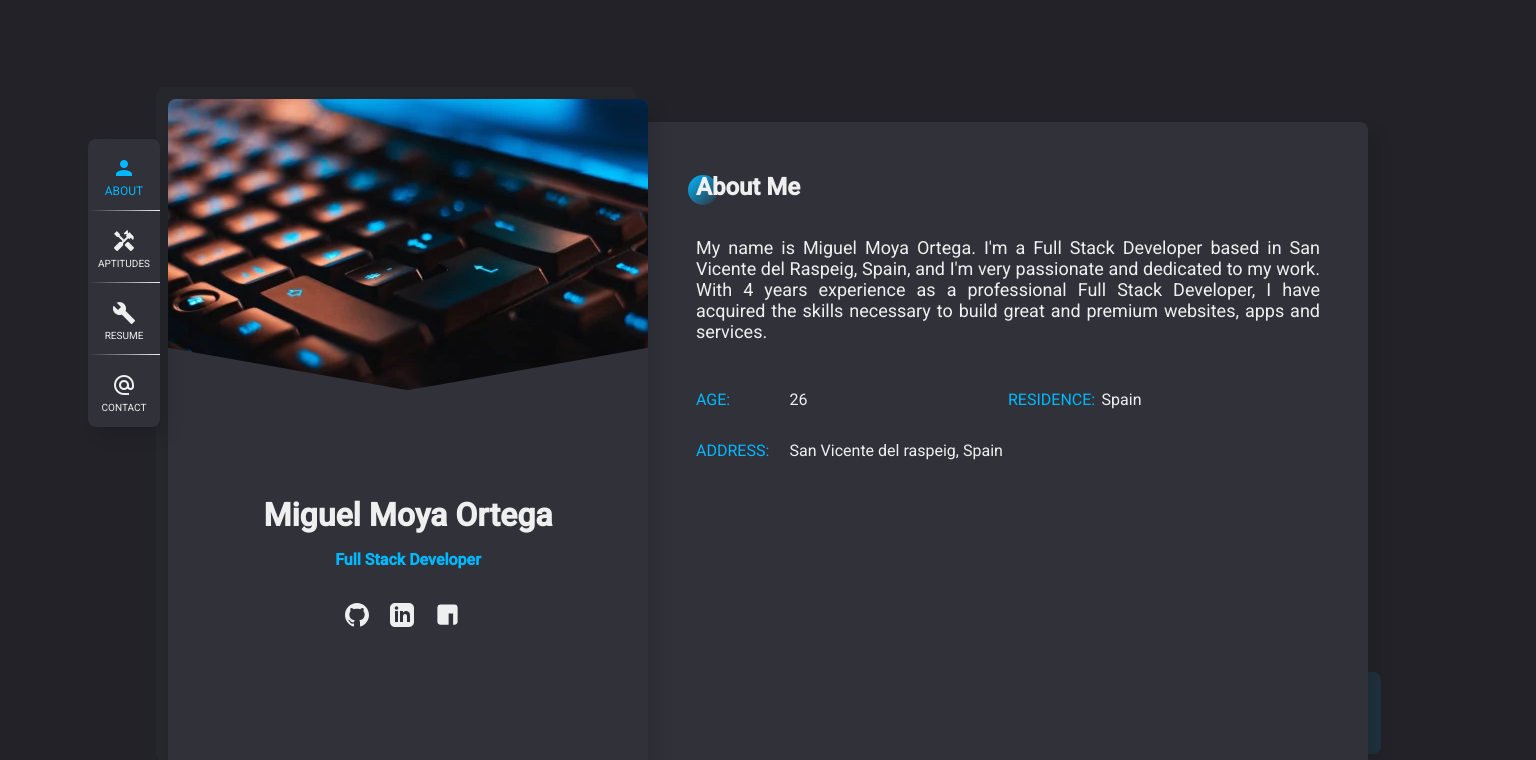
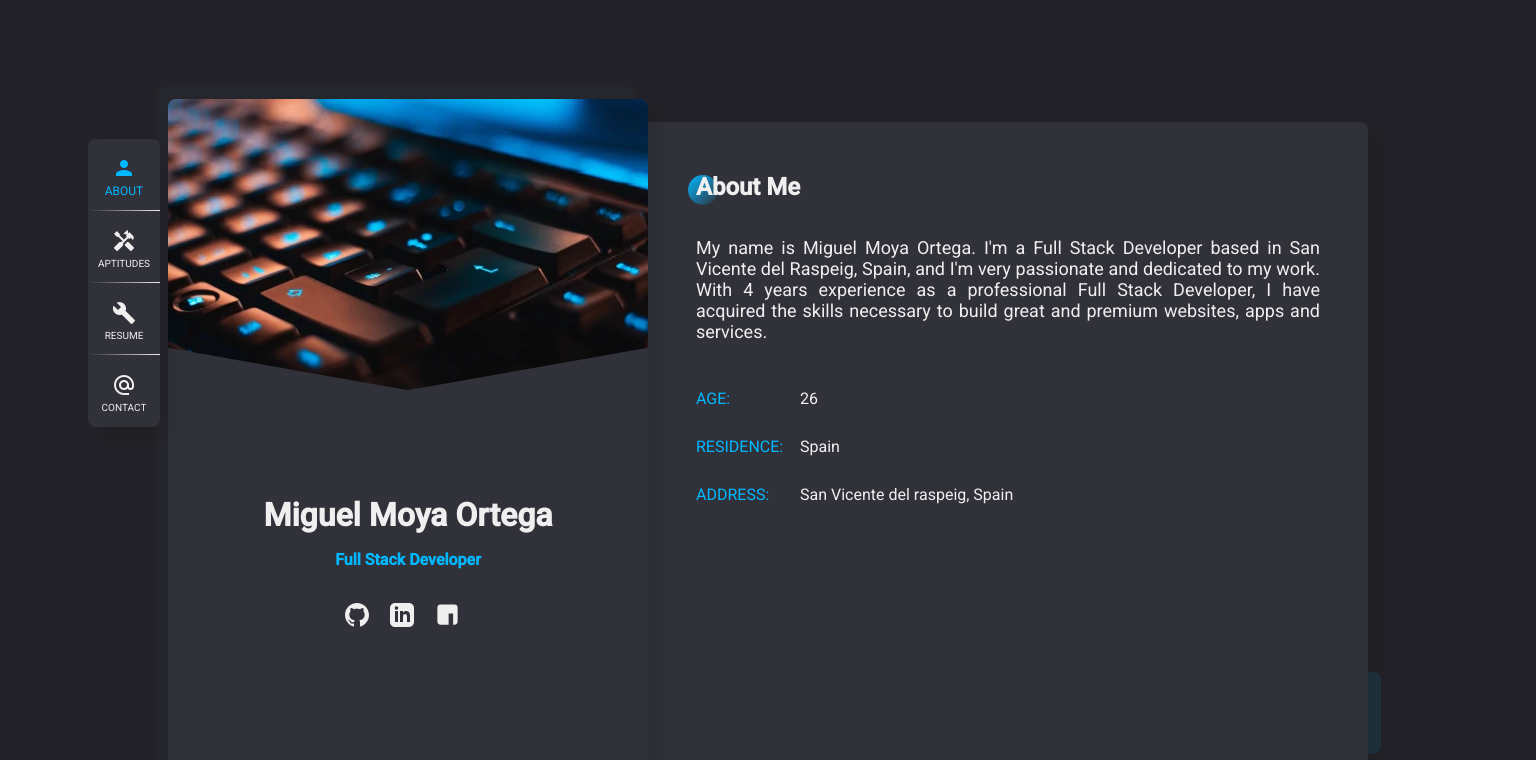
Before and after one commit to miguelmoya1/miguelmoya1, an Angular app in the folder frontend/: page /about-me in a window 1536 px wide. Shown: the top 760 px of the page. Built offline with nearby package versions, Linux system fonts and the light colour scheme.

Commit message:
table style

```diff
--- a/frontend/src/app/components/table/table.component.scss
+++ b/frontend/src/app/components/table/table.component.scss
@@ -6,14 +6,14 @@
   grid-template-columns: 1fr;
 
   .item {
+    height: 3rem;
     display: flex;
-
-    margin: 1rem 0;
+    align-items: center;
 
     .header {
       color: $primary;
       text-transform: uppercase;
-      width: 35%;
+      width: 6.5rem;
     }
 
     .value {
@@ -29,15 +29,3 @@
     }
   }
 }
-
-@media screen and (min-width: 1440px) {
-  .content {
-    grid-template-columns: 1fr 1fr;
-
-    .item {
-      .header {
-        width: 30% !important;
-      }
-    }
-  }
-}
--- a/frontend/src/app/pages/about-me/about-me.component.html
+++ b/frontend/src/app/pages/about-me/about-me.component.html
@@ -3,6 +3,7 @@
   <div class="container">
     <div class="mid-content">
       <div class="info">
+
         <div class="description">
           My name is Miguel Moya Ortega. I'm a Full Stack Developer based in San Vicente del Raspeig, Spain, and I'm
           very
--- a/frontend/src/app/pages/about-me/about-me.component.ts
+++ b/frontend/src/app/pages/about-me/about-me.component.ts
@@ -19,7 +19,6 @@ export class AboutMeComponent implements OnInit {
   constructor() {}
 
   calculateAge(birthday: Date) {
-    // birthday is a date
     var ageDifMs = Date.now() - birthday.getTime();
     var ageDate = new Date(ageDifMs);
     return Math.abs(ageDate.getUTCFullYear() - 1970);
```
Also changed, not shown: 1 other file (tests, documents, lock files or other folders).
